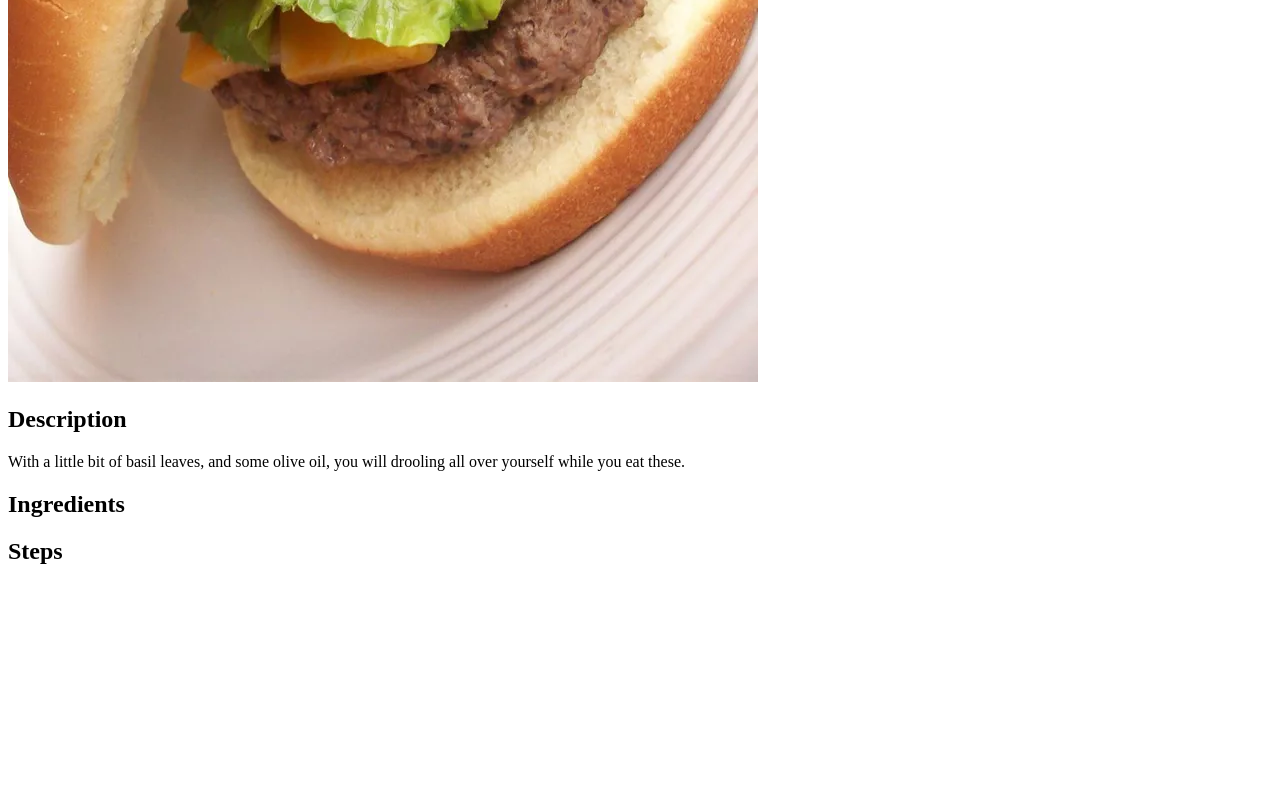
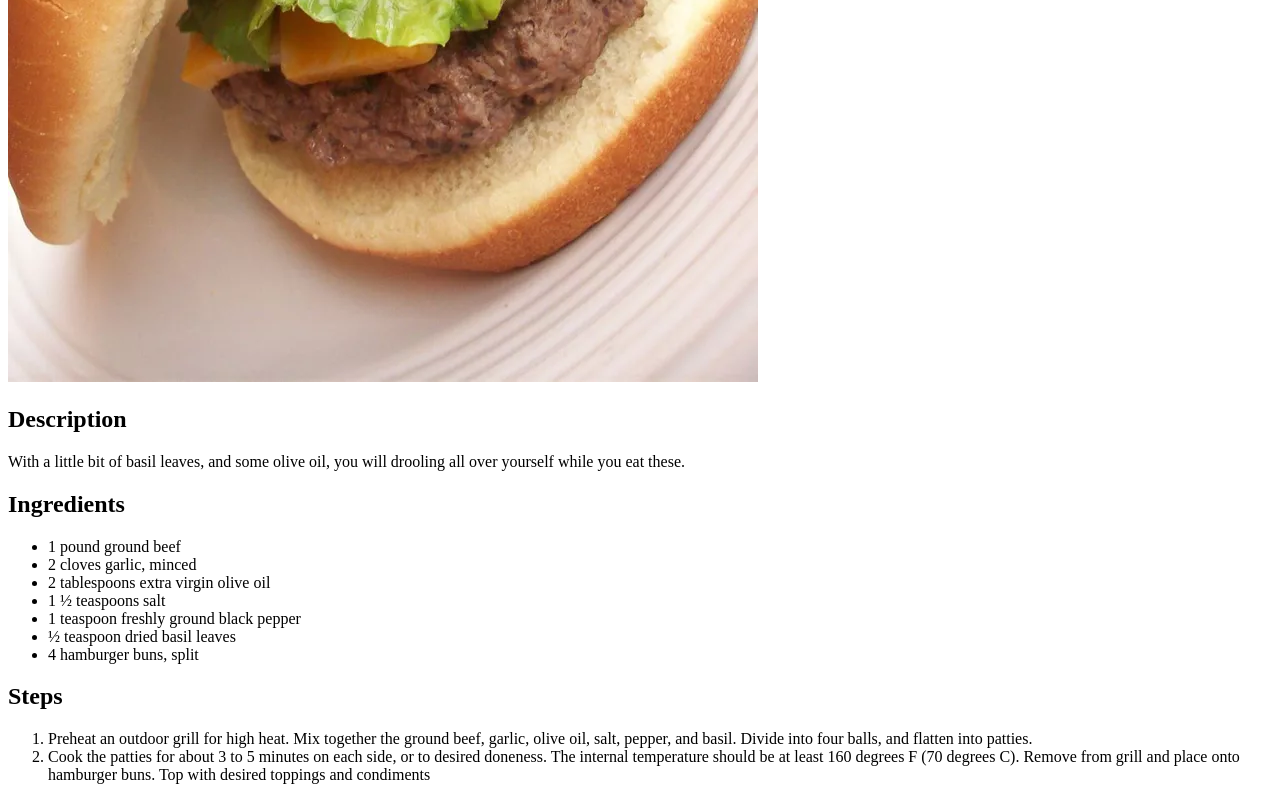
Before and after one commit to Fang20031-Coding/odin-recipes, a plain HTML site: page recipes/chris-bay-area-burger.html in a window 1280 px wide. Shown: the part 448-1248 px from the top of the page. Before the commit the page ends 1032 px from the top, so only its background shows below. Drawn offline with Linux system fonts and the light colour scheme.

Commit message:
chore(recipes): add info for chris-bay-area-burger
Added ingredients and steps to makes!

```diff
--- a/recipes/chris-bay-area-burger.html
+++ b/recipes/chris-bay-area-burger.html
@@ -12,11 +12,18 @@
      <p>With a little bit of basil leaves, and some olive oil, you will drooling all over yourself while you eat these.</p>
     <h2>Ingredients</h2>
     <ul>
-        <!-- Add your ingredients here -->
+        <li>1 pound ground beef</li>
+        <li>2 cloves garlic, minced</li>
+        <li>2 tablespoons extra virgin olive oil</li>
+        <li>1 ½ teaspoons salt</li>
+        <li>1 teaspoon freshly ground black pepper</li>
+        <li>½ teaspoon dried basil leaves</li>
+        <li>4 hamburger buns, split</li>
     </ul>
     <h2>Steps</h2>
     <ol>
-        <!-- Add your steps here -->
+        <li>Preheat an outdoor grill for high heat. Mix together the ground beef, garlic, olive oil, salt, pepper, and basil. Divide into four balls, and flatten into patties.</li>
+        <li>Cook the patties for about 3 to 5 minutes on each side, or to desired doneness. The internal temperature should be at least 160 degrees F (70 degrees C). Remove from grill and place onto hamburger buns. Top with desired toppings and condiments</li>
     </ol>
 </body>
 </html>
```
